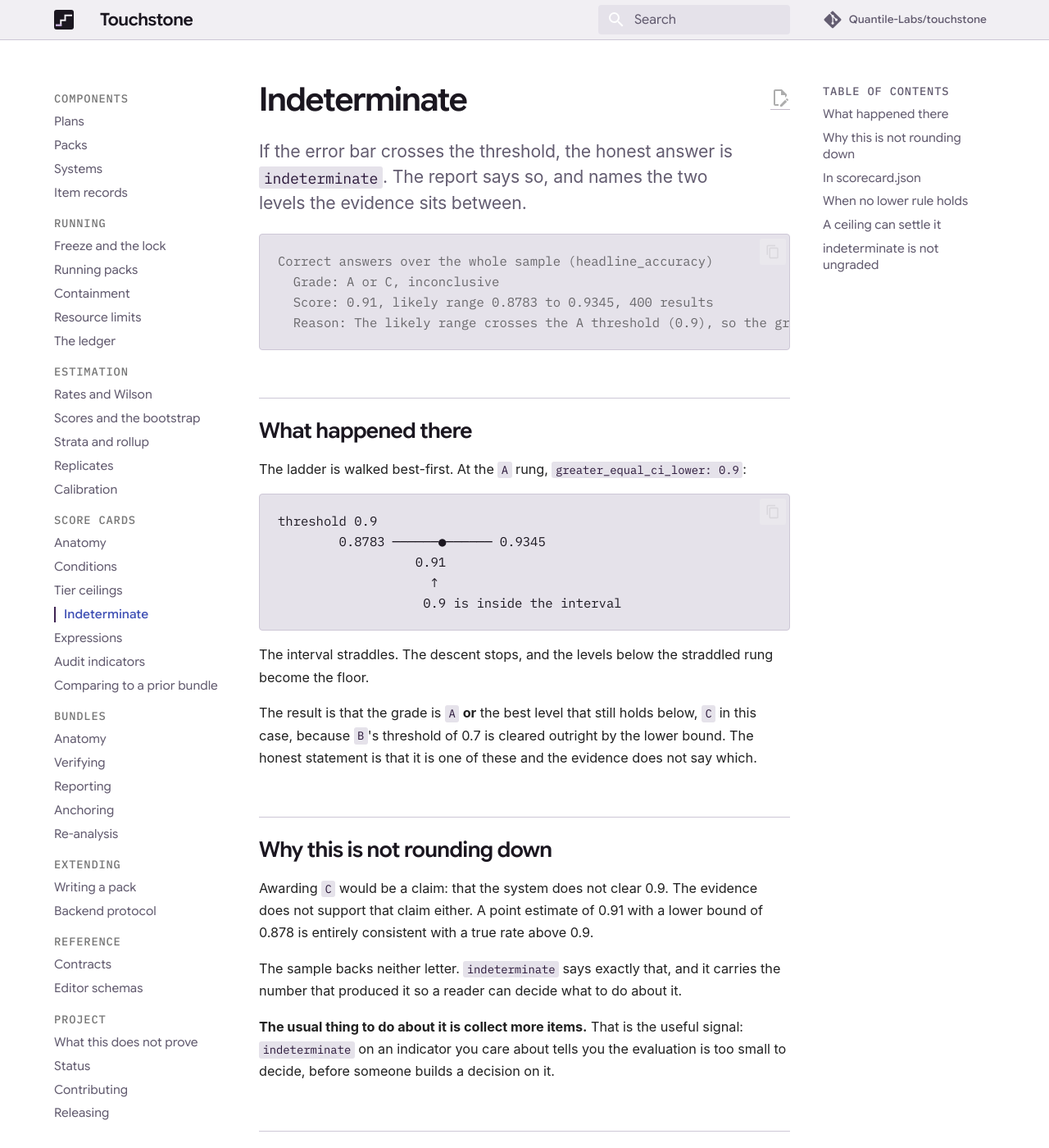
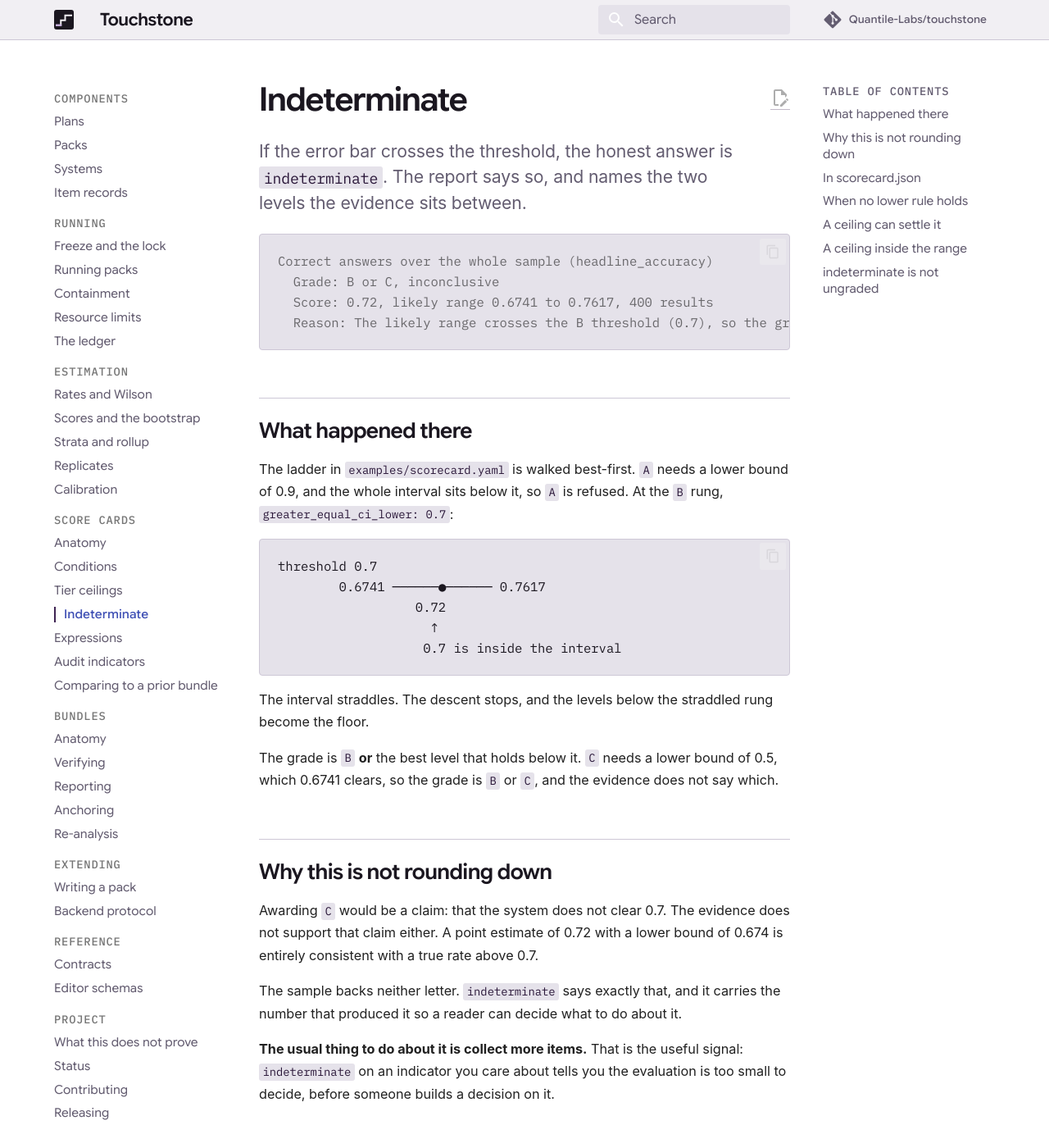
Before and after one commit to Quantile-Labs/touchstone, an MkDocs documentation site: the page built from docs/scorecards/indeterminate.md, in a window 1280 px wide and 1400 px high. Shown: the whole window at 82% size. Built offline with MkDocs 1.6.1 and Material for MkDocs 9.7.7, drawn with Linux system fonts in a browser that asks for light colours; comment, search, counter and statistics services are not loaded; some of the changed text lies outside the part shown.

Commit message:
grade the readme example with the example card
The quoted output came from a test card with a different ladder.

Signed-off-by: Kayode Adeniyi <adeniyikayode22@gmail.com>

````diff
--- a/docs/scorecards/indeterminate.md
+++ b/docs/scorecards/indeterminate.md
@@ -13,35 +13,36 @@ says so, and names the two levels the evidence sits between.
 
 ```console
 Correct answers over the whole sample (headline_accuracy)
-  Grade: A or C, inconclusive
-  Score: 0.91, likely range 0.8783 to 0.9345, 400 results
-  Reason: The likely range crosses the A threshold (0.9), so the grade is A or C
+  Grade: B or C, inconclusive
+  Score: 0.72, likely range 0.6741 to 0.7617, 400 results
+  Reason: The likely range crosses the B threshold (0.7), so the grade is B or C
 ```
 
 ## What happened there
 
-The ladder is walked best-first. At the `A` rung, `greater_equal_ci_lower: 0.9`:
+The ladder in `examples/scorecard.yaml` is walked best-first. `A` needs a lower bound of
+0.9, and the whole interval sits below it, so `A` is refused. At the `B` rung,
+`greater_equal_ci_lower: 0.7`:
 
 ```text
-threshold 0.9
-        0.8783 ──────●────── 0.9345
-                  0.91
+threshold 0.7
+        0.6741 ──────●────── 0.7617
+                  0.72
                     ↑
-                   0.9 is inside the interval
+                   0.7 is inside the interval
 ```
 
 The interval straddles. The descent stops, and the levels below the straddled rung become
 the floor.
 
-The result is that the grade is `A` **or** the best level that still holds below, `C` in
-this case, because `B`'s threshold of 0.7 is cleared outright by the lower bound. The
-honest statement is that it is one of these and the evidence does not say which.
+The grade is `B` **or** the best level that holds below it. `C` needs a lower bound of 0.5,
+which 0.6741 clears, so the grade is `B` or `C`, and the evidence does not say which.
 
 ## Why this is not rounding down
 
-Awarding `C` would be a claim: that the system does not clear 0.9. The evidence does not
-support that claim either. A point estimate of 0.91 with a lower bound of 0.878 is entirely
-consistent with a true rate above 0.9.
+Awarding `C` would be a claim: that the system does not clear 0.7. The evidence does not
+support that claim either. A point estimate of 0.72 with a lower bound of 0.674 is entirely
+consistent with a true rate above 0.7.
 
 The sample backs neither letter. `indeterminate` says exactly that, and it carries the
 number that produced it so a reader can decide what to do about it.
@@ -57,11 +58,11 @@ decide, before someone builds a decision on it.
   "id": "headline_accuracy",
   "verdict": "indeterminate",
   "level": null,
-  "between": ["A", "C"],
-  "rule": {"level": "A", "condition": "greater_equal_ci_lower", "threshold": 0.9},
-  "reason": "the likely range crosses the A threshold (0.9), so the grade is A or C",
-  "value": 0.91,
-  "measured": [{"value": 0.91, "low": 0.8783, "high": 0.9345, "n": 400}]
+  "between": ["B", "C"],
+  "rule": {"level": "B", "condition": "greater_equal_ci_lower", "threshold": 0.7},
+  "reason": "the likely range crosses the B threshold (0.7), so the grade is B or C",
+  "value": 0.72,
+  "measured": [{"value": 0.72, "low": 0.6741, "high": 0.7617, "n": 400}]
 }
 ```
 
@@ -105,6 +106,26 @@ interval was never deciding anything that mattered.
 `uncapped_level` keeps the better end of the original range, so the working is still
 visible.
 
+## A ceiling inside the range
+
+A ceiling between the two ends lowers the better end, and the verdict stays
+`indeterminate`. The reason carries both steps, so it names the same levels as the grade.
+On a card with rungs at `A` (0.9) and `C` (0.7), a range of `A` or `C` under a `B`
+ceiling:
+
+```json
+{
+  "verdict": "indeterminate",
+  "between": ["B", "C"],
+  "ceiling": "B",
+  "ceiling_reason": "access_tier",
+  "reason": "the likely range crosses the A threshold (0.9), so the grade is A or C; black box access is capped at B, so the grade is B or C"
+}
+```
+
+A ceiling at or above the better end leaves the range as it was, and `ceiling` stays
+`null`. The example at the top of this page is graded under a `B` ceiling for that reason.
+
 ## `indeterminate` is not `ungraded`
 
 Three different things:
````
Also changed, not shown: README.md (+3 -3 lines), docs/index.md (+3 -3 lines), docs/scorecards/ceilings.md (+2 -0 lines), 1 other file.
